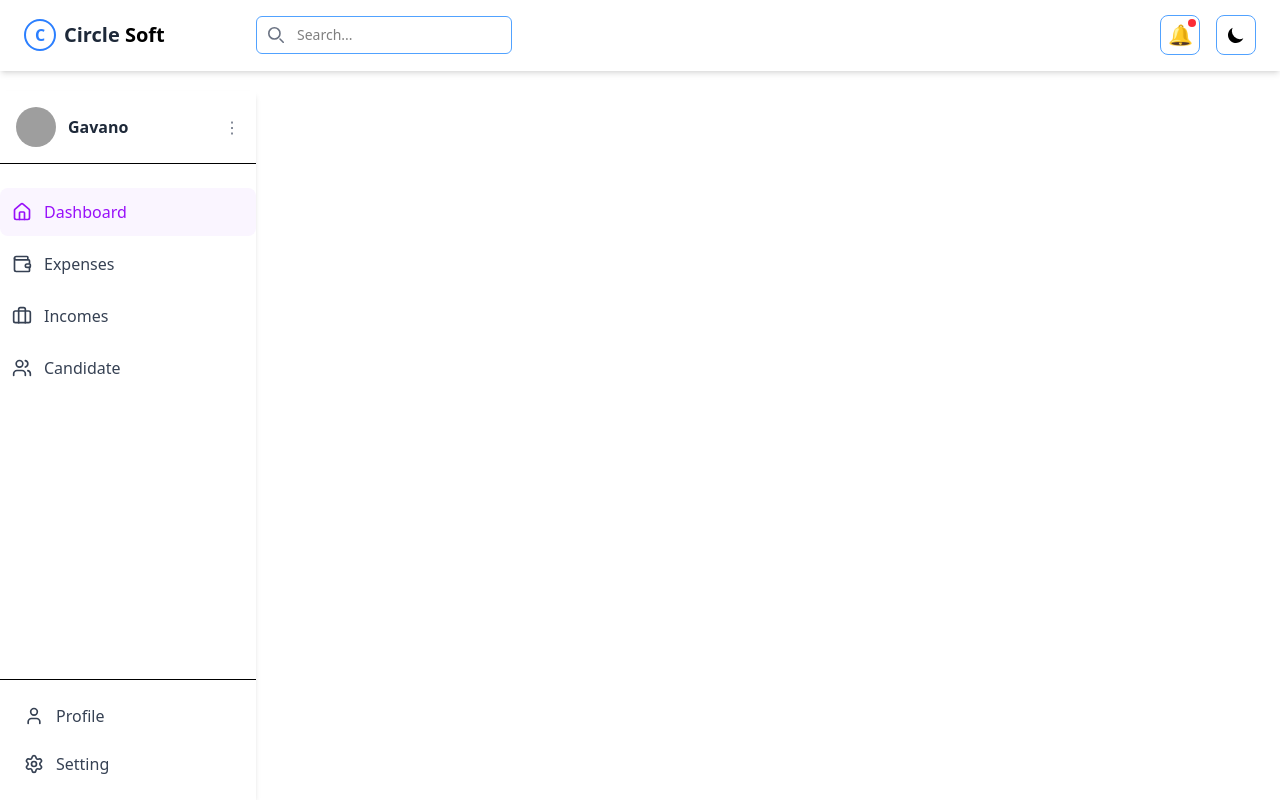
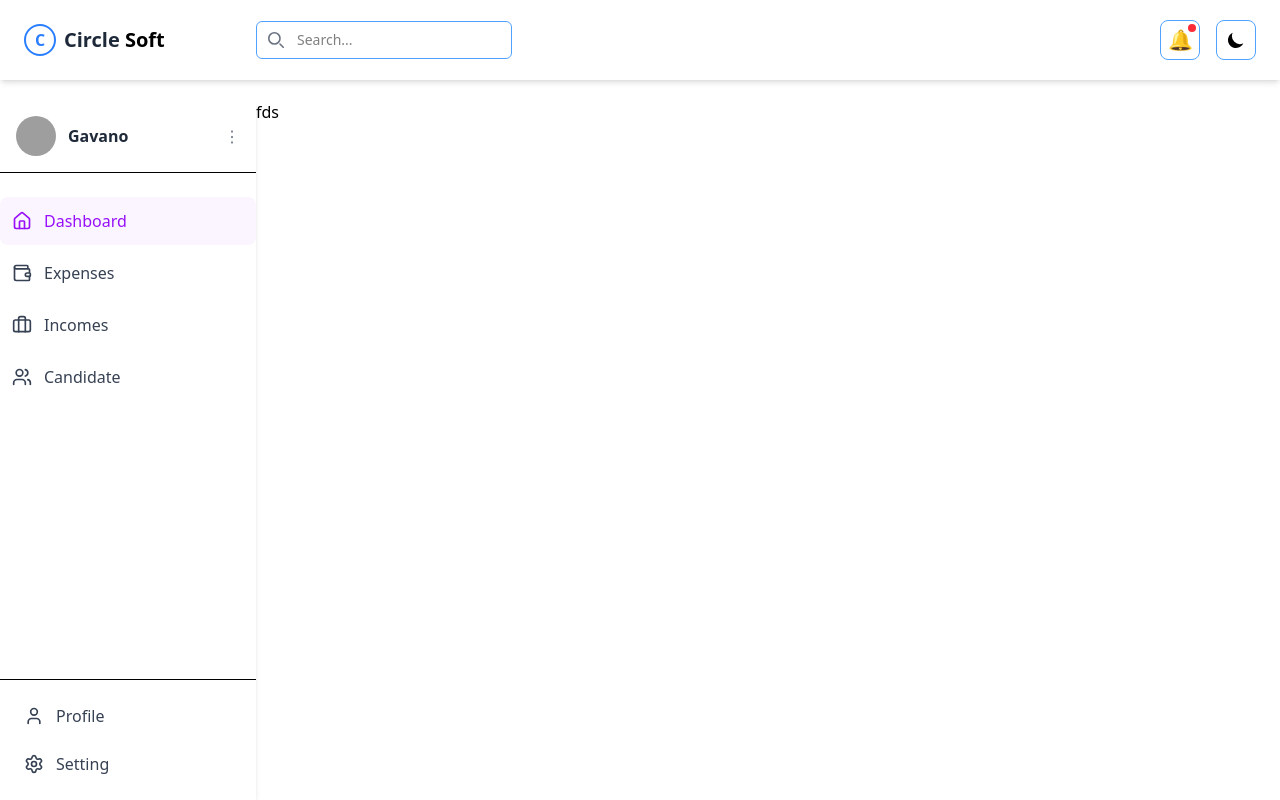
Before and after one commit to valisoa01/Projet-final-Web2, a React (Vite) app in the folder frontend/: page /dashboard in a window 1280 px wide. Built offline with nearby package versions, Linux system fonts and the light colour scheme; grey boxes are pictures that could not be loaded.

Commit message:
ajustement de aside

```diff
--- /dev/null
+++ b/frontend/src/Components/Site/Content.jsx
@@ -0,0 +1,6 @@
+const Content = () => {
+    return (
+        <h2>fds</h2>
+    )
+}
+export default Content
--- a/frontend/src/Components/Site/Dashboard.jsx
+++ b/frontend/src/Components/Site/Dashboard.jsx
@@ -1,14 +1,20 @@
  import Header from "./Header";
 import Sidebar from "./Sidebar";
+import Content from "./Content";
 
 const Dashboard = () => {
   return (
-    <div className="flex w-full h-screen flex-col">
-    <Header className="flex-none" />   {/* prend juste la hauteur nécessaire */}
-    <Sidebar className="flex-1 bg-amber-500" /> {/* prend tout l'espace restant */}
-</div>
+    <div className="flex flex-col h-screen w-full">
+      {/* Header en haut */}
+      <Header className="flex-none" />
 
-  )
+      {/* Zone principale : Sidebar à gauche, Content à droite */}
+      <div className="flex flex-1 overflow-hidden">
+        <Sidebar className="w-64 h-full" />  {/* Sidebar prend toute la hauteur restante */}
+        <Content className="flex-1 h-full overflow-auto" /> {/* Content prend tout le reste et scroll si nécessaire */}
+      </div>
+    </div>
+  );
 };
 
 export default Dashboard;
--- a/frontend/src/Components/Site/Sidebar.jsx
+++ b/frontend/src/Components/Site/Sidebar.jsx
@@ -2,7 +2,8 @@
 
 const Sidebar = () => {
   return (
-    <aside className="h-screen w-64 bg-white shadow-md flex flex-col justify-between">
+    <div>
+        <aside className=" w-64 h-full bg-white shadow-md flex flex-col justify-between">
       {/* Partie haute */}
       <div>
         {/* Profil utilisateur */}
@@ -85,6 +86,8 @@ const Sidebar = () => {
     </ul>
   </div>
     </aside>
+    </div>
+
   );
 };
 
```
Lines whose indentation alone changed are shown as unchanged.
